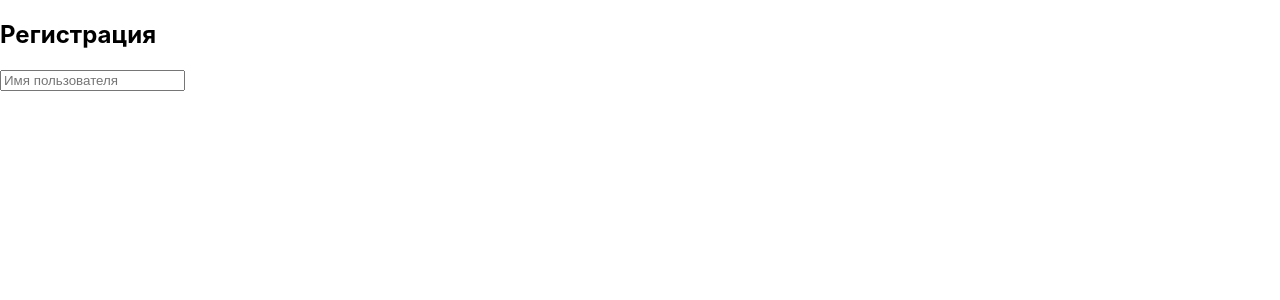
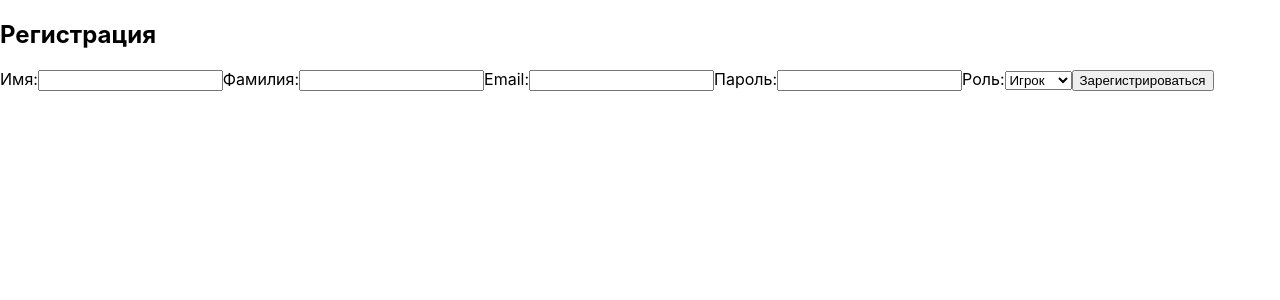
Before and after one commit to quinoth/IrkBasket, a React (Create React App) app in the folder frontend/: page /register in a window 1280 px wide. Shown: the top 300 px of the page. Built offline with nearby package versions, Linux system fonts and the light colour scheme.

Commit message:
Исправление полей в RegistrationForm

```diff
--- a/frontend/src/components/RegistrationForm.js
+++ b/frontend/src/components/RegistrationForm.js
@@ -5,7 +5,30 @@ const RegistrationForm = () => {
         <div>
             <h2>Регистрация</h2>
             <form>
-                <input type="text" placeholder="Имя пользователя" />
+                <label>
+                    Имя:
+                    <input type="text" name="first_name" />
+                </label>
+                <label>
+                    Фамилия:
+                    <input type="text" name="last_name" />
+                </label>
+                <label>
+                    Email:
+                    <input type="email" name="email" />
+                </label>
+                <label>
+                    Пароль:
+                    <input type="password" name="password" />
+                </label>
+                <label>
+                    Роль:
+                    <select name="role">
+                        <option value="player">Игрок</option>
+                        <option value="trainer">Тренер</option>
+                    </select>
+                </label>
+                <button type="submit">Зарегистрироваться</button>
             </form>
         </div>
     );
```
